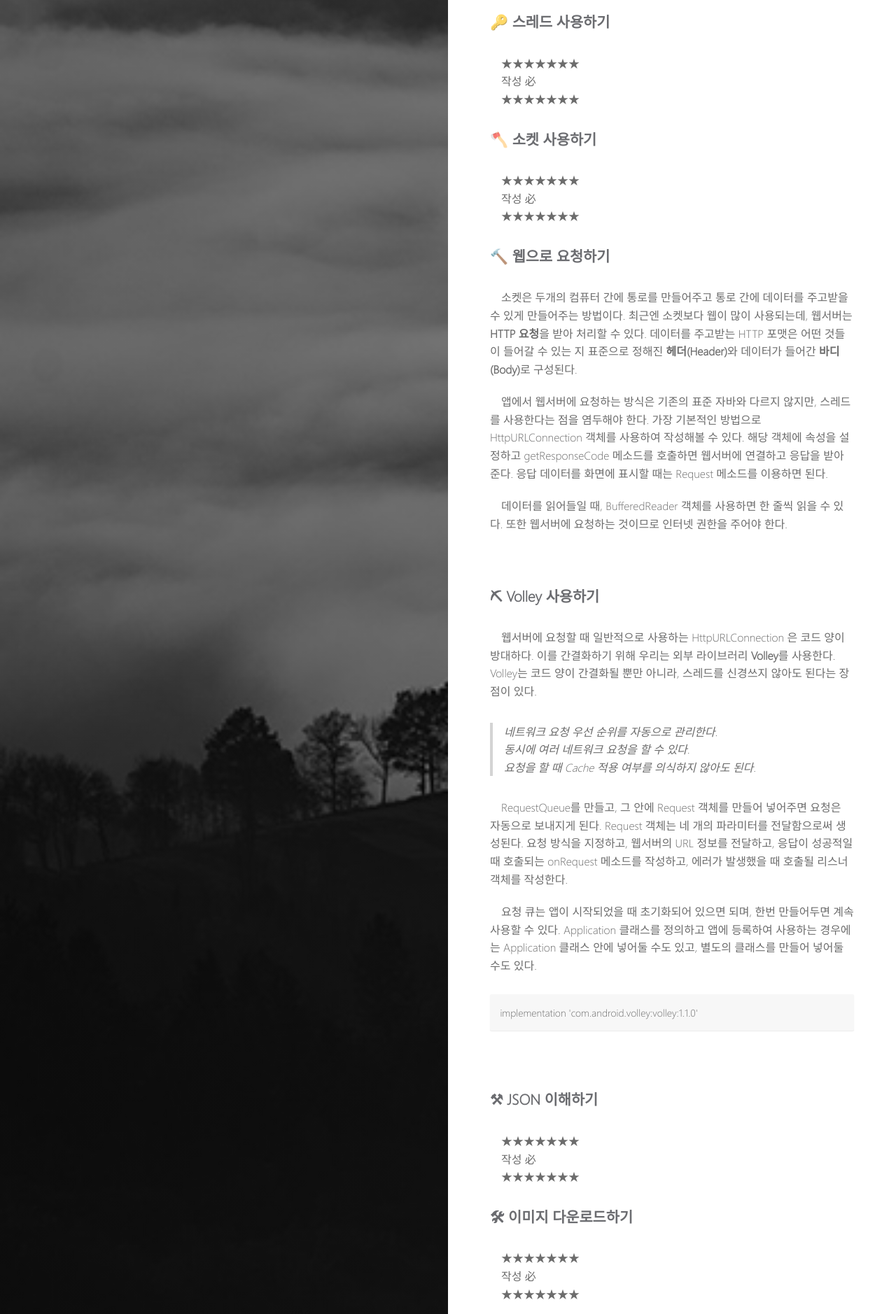
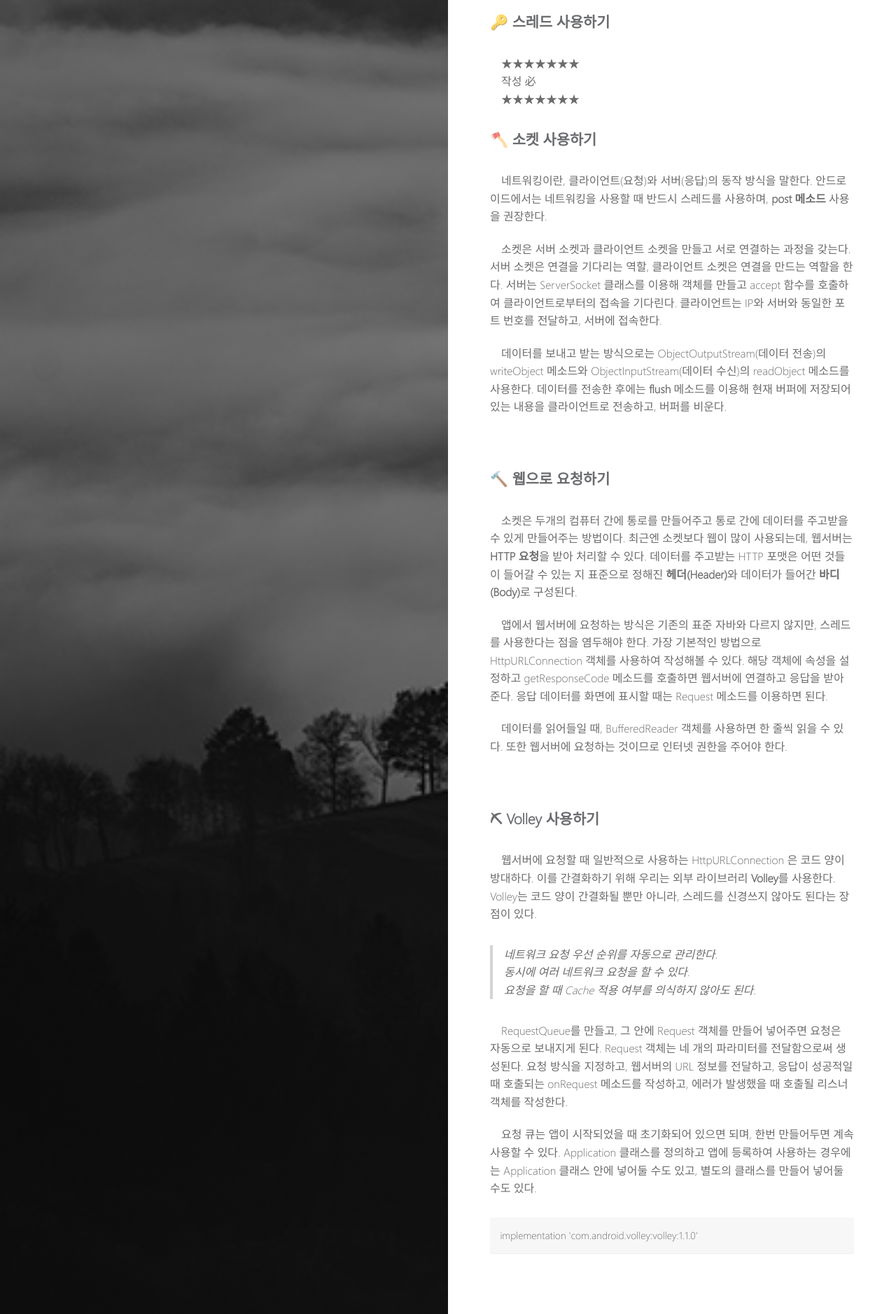
Before and after one commit to uunwon/uunwon.github.io, a Jekyll site: the page built from _posts/2021-01-06-BoostCourse-Android5.md, in a window 1280 px wide. Shown: the part 593-2471 px from the top of the page at 70% size. Built offline with Jekyll 4.4.1, drawn with Linux system fonts in a browser that asks for light colours; some of the changed text lies outside the part shown.

Commit message:
add socket post 'boostcourse android 05'

```diff
--- a/_posts/2021-01-06-BoostCourse-Android5.md
+++ b/_posts/2021-01-06-BoostCourse-Android5.md
@@ -31,9 +31,13 @@ tag:
 
 ### 🪓 소켓 사용하기
 <br>
-　★★★★★★★ <br>
-　작성 必 <br>
-　★★★★★★★ <br>
+　네트워킹이란, 클라이언트(요청)와 서버(응답)의 동작 방식을 말한다. 안드로이드에서는 네트워킹을 사용할 때 반드시 스레드를 사용하며, **post 메소드** 사용을 권장한다.
+
+　소켓은 서버 소켓과 클라이언트 소켓을 만들고 서로 연결하는 과정을 갖는다. 서버 소켓은 연결을 기다리는 역할, 클라이언트 소켓은 연결을 만드는 역할을 한다. 서버는 ServerSocket 클래스를 이용해 객체를 만들고 accept 함수를 호출하여 클라이언트로부터의 접속을 기다린다. 클라이언트는 IP와 서버와 동일한 포트 번호를 전달하고, 서버에 접속한다.
+
+　데이터를 보내고 받는 방식으로는 ObjectOutputStream(데이터 전송)의 writeObject 메소드와 ObjectInputStream(데이터 수신)의 readObject 메소드를 사용한다. 데이터를 전송한 후에는 **flush** 메소드를 이용해 현재 버퍼에 저장되어 있는 내용을 클라이언트로 전송하고, 버퍼를 비운다.
+
+<br>
 
 ### 🔨 웹으로 요청하기
 <br>
@@ -87,5 +91,7 @@ HTTP(Hyper Text Transfer Protocol): HTML과 같은 문서 정보를 주고받을
 
 #### REFERENCE
 boostcourse 안드로이드 앱 프로그래밍, 5. 네트워킹 <br>
-https://www.boostcourse.org/mo316/joinLectures/13169
+https://www.boostcourse.org/mo316/joinLectures/13169 <br>
+[JAVA] flush () <br>
+https://m.blog.naver.com/PostView.nhn?blogId=klh1514&logNo=120190269672&proxyReferer=https:%2F%2Fwww.google.com%2F
 {: .notice}
```
